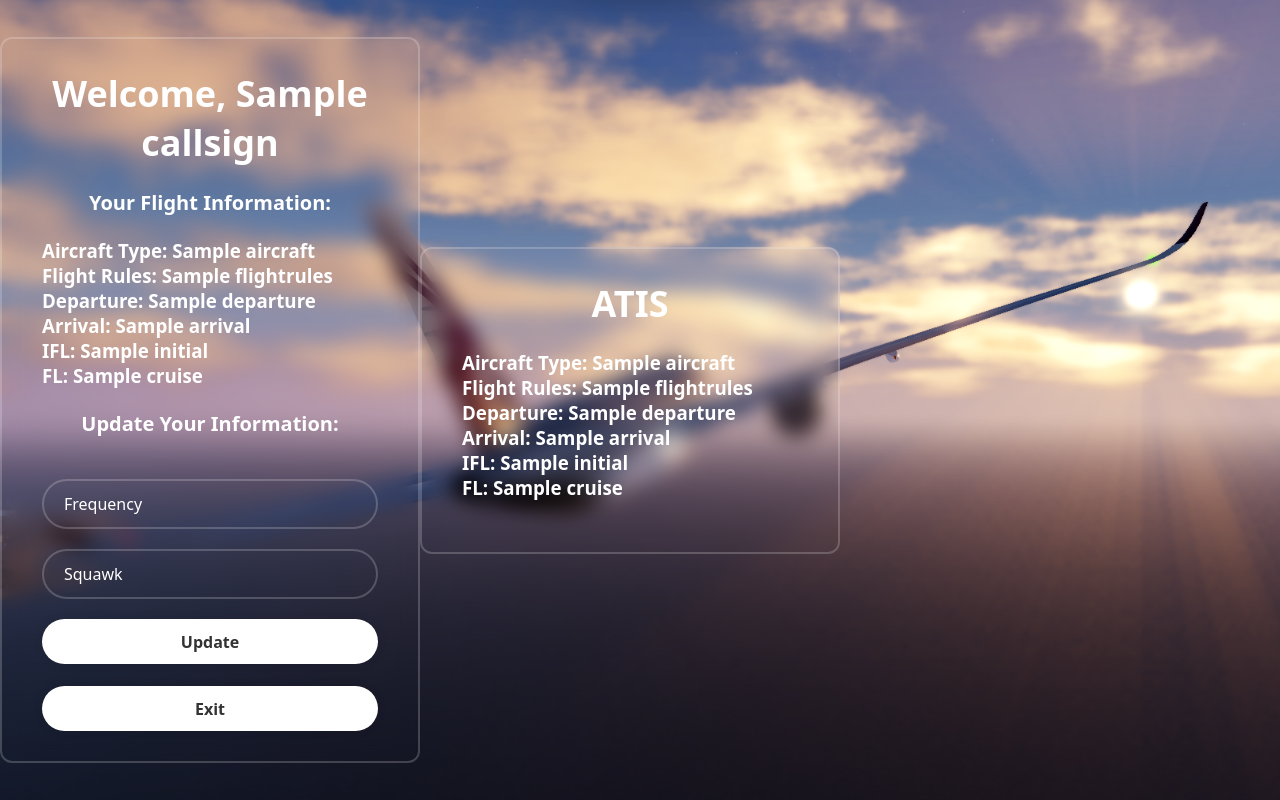
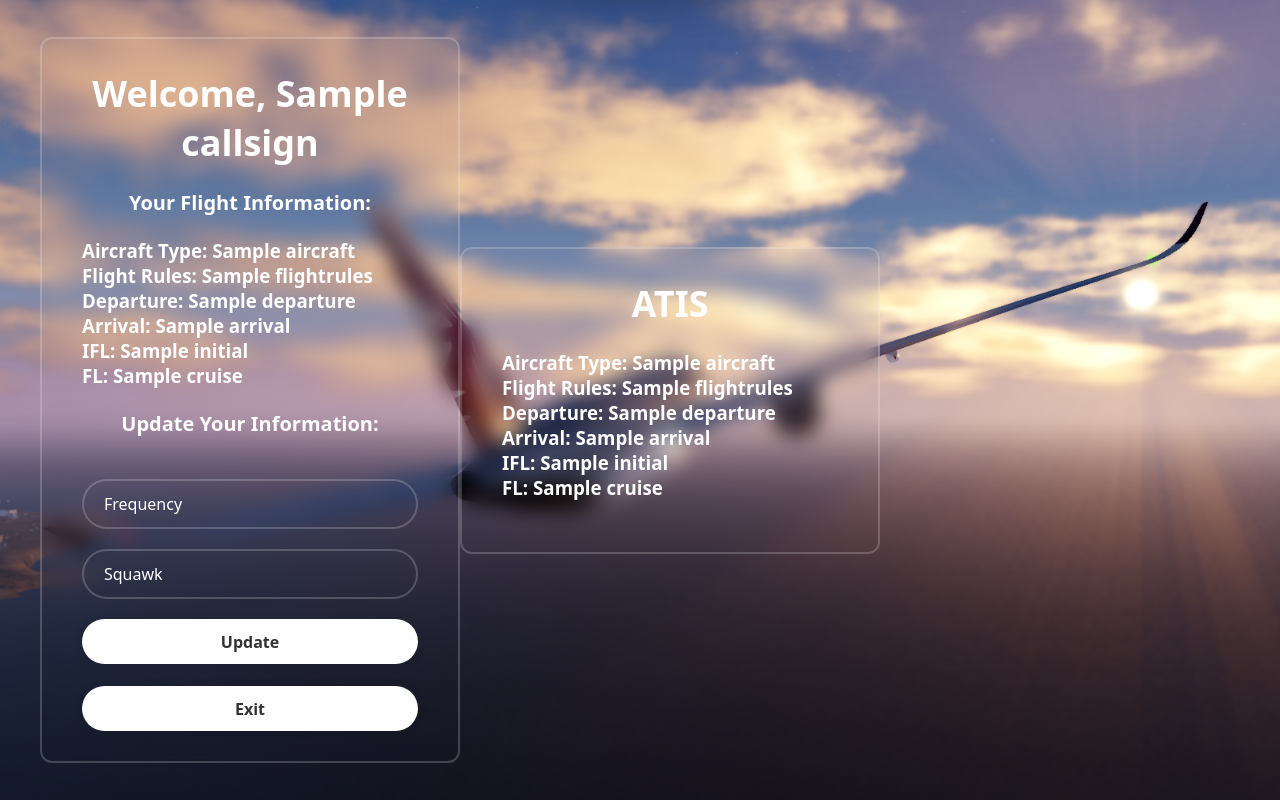
Before and after one commit to BedsAreDragons/transponderserver, a Flask app: template templates/pilot_page.html in a window 1280 px wide. Run offline with Flask 3, Linux system fonts and the light colour scheme; the template is opened without the code that fills it: most values are stand-ins (such as "Sample title", 1, 10 or a date in 2020).

Commit message:
Update PilotPage.css

```diff
--- a/static/PilotPage.css
+++ b/static/PilotPage.css
@@ -12,6 +12,7 @@ body{
     background: url(bg.png) no-repeat;
     background-size: cover;
     background-position: center;
+    padding: 30px 40px;
 }
 .wrapper{
     width: 420px;
```
